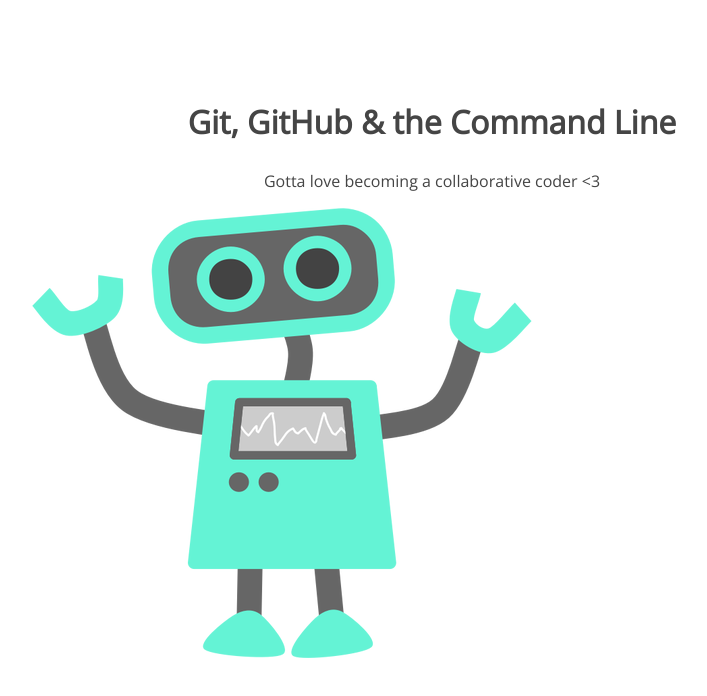
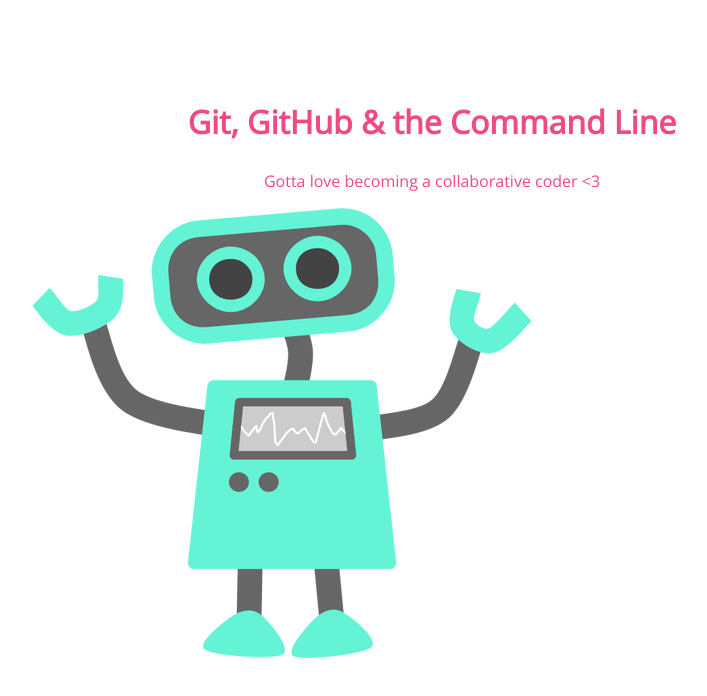
Before and after one commit to valryb/105-project, a plain HTML site: page index.html in a window 1280 px wide. Shown: the whole page, without its empty margins (208-915 px from the left). Drawn offline with nearby package versions, Linux system fonts and the light colour scheme.

Commit message:
changed css

```diff
--- a/css/style.css
+++ b/css/style.css
@@ -5,7 +5,7 @@
 section h1,
 section p {
 	text-align: center;
-	color: #454545;
+	color: #ef4a83;
 }
 section h1 {
 	font: 32px 'Open Sans';
```
